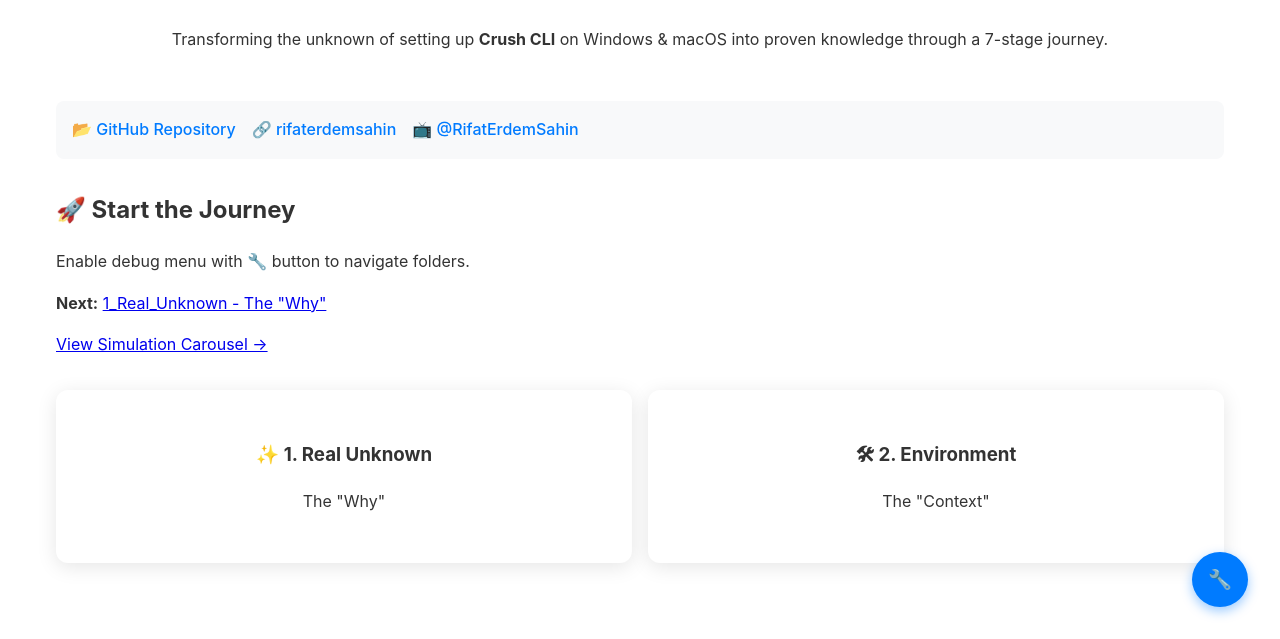
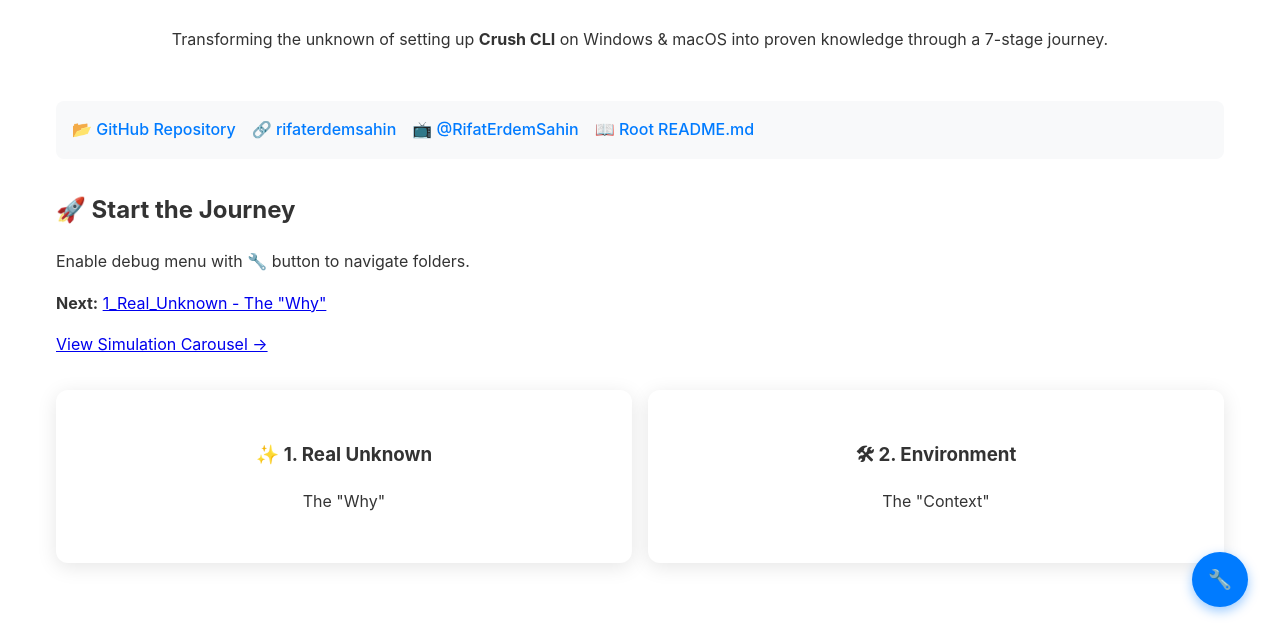
Before and after one commit to rifaterdemsahin/crush, a plain HTML site: page index.html in a window 1280 px wide. Shown: the part 161-800 px from the top of the page. Drawn offline with nearby package versions, Linux system fonts and the light colour scheme.

Commit message:
Enhance site/docs: root links, README badges/edit, 4_Formula formulas (workflow/token/xAI-GLM prefs)
💘 Generated with Crush

Assisted-by: Grok 4.1 Fast Reasoning via Crush &lt;crush@charm.land&gt;

```diff
--- a/index.html
+++ b/index.html
@@ -53,6 +53,7 @@
             <a href="https://github.com/rifaterdemsahin/crush" target="_blank">📂 GitHub Repository</a>
             <a href="https://www.linkedin.com/in/rifaterdemsahin/" target="_blank">🔗 rifaterdemsahin</a>
             <a href="https://www.youtube.com/@RifatErdemSahin" target="_blank">📺 @RifatErdemSahin</a>
+            <a href="https://rifaterdemsahin.github.io/crush/" target="_blank">📖 Root README.md</a>
         </section>
 
         <section>
```
Also changed, not shown: 4 other files.
